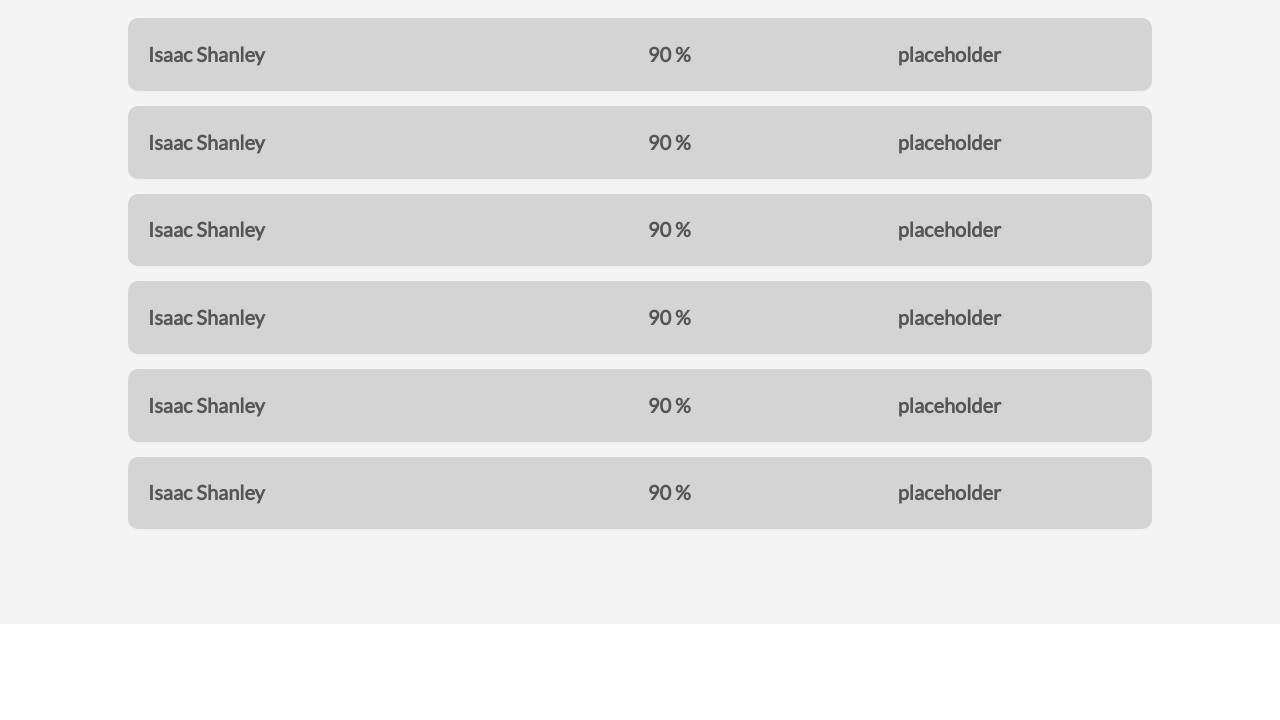
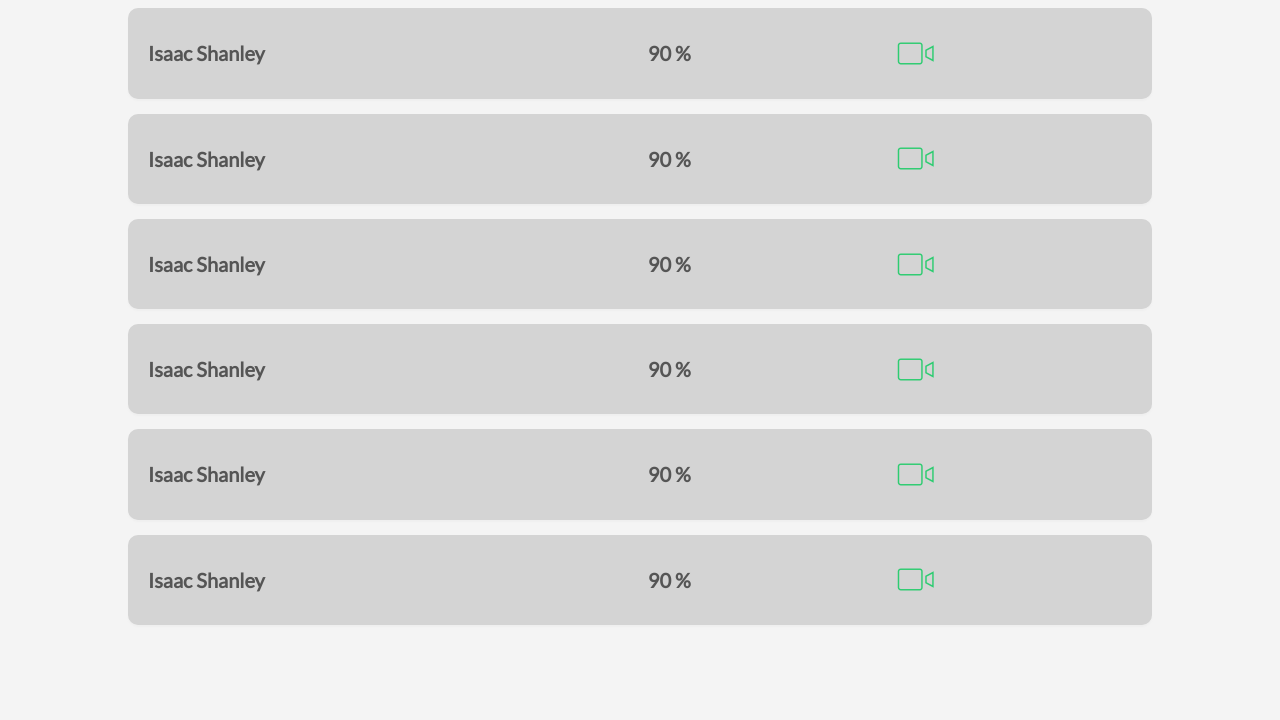
Before and after one commit to ishanley/GenMatch, a plain HTML site: page templates/search.html in a window 1280 px wide. Shown: the part 250-970 px from the top of the page. Before the commit the page ends 874 px from the top, so only its background shows below. Drawn offline with Linux system fonts and the light colour scheme; files whose address does not match are found by name.

Commit message:
more cool stuff!

```diff
--- a/static/resources/css/style.css
+++ b/static/resources/css/style.css
@@ -76,11 +76,21 @@ section {
     color: #2ecc71;
 }
 
+.icon {
+    color: #2ecc71;
+}
+
 .icon-big {
-    color: #2ecc71;
+
     font-size: 320%;
     display: block;
     margin-bottom: 10px;
+}
+
+.icon-small {
+    font-size: 220%;
+    margin: 0;
+    height:25px;
 }
 
 .clearfix:after {
@@ -316,7 +326,7 @@ input[type=submit] {
 
 .header-row,
 .search-result-row {
-        padding: 15px 20px;
+        padding: 10px 20px;
 }
 
 .header-row h4 {
@@ -327,10 +337,16 @@ input[type=submit] {
 
 .search-result-row {
     margin-bottom: 15px;
-/*    border: 2px solid #2ecc71;*/
     border-radius: 10px;
     background-color: #d4d4d4;
     box-shadow: 0 2px 2px #efefef;
+    position: relative;
+}
+
+.search-result-row h4 {
+    position: absolute;
+    top: 50%;
+    transform: translateY(-50%);
 }
 
 /* -------------------------------------------------- */
--- a/templates/search.html
+++ b/templates/search.html
@@ -48,7 +48,7 @@
                         <h4>90 %</h4>
                     </div>
                     <div class="col span-1-of-4">
-                        <h4>placeholder</h4>
+                        <i class="ion-ios-videocam-outline icon icon-small"></i>
                     </div>
                 </div>
 
@@ -60,7 +60,7 @@
                         <h4>90 %</h4>
                     </div>
                     <div class="col span-1-of-4">
-                        <h4>placeholder</h4>
+                        <i class="ion-ios-videocam-outline icon icon-small"></i>
                     </div>
                 </div>
 
@@ -72,7 +72,7 @@
                         <h4>90 %</h4>
                     </div>
                     <div class="col span-1-of-4">
-                        <h4>placeholder</h4>
+                        <i class="ion-ios-videocam-outline icon icon-small"></i>
                     </div>
                 </div>
 
@@ -84,7 +84,7 @@
                         <h4>90 %</h4>
                     </div>
                     <div class="col span-1-of-4">
-                        <h4>placeholder</h4>
+                        <i class="ion-ios-videocam-outline icon icon-small"></i>
                     </div>
                 </div>
 
@@ -96,7 +96,7 @@
                         <h4>90 %</h4>
                     </div>
                     <div class="col span-1-of-4">
-                        <h4>placeholder</h4>
+                        <i class="ion-ios-videocam-outline icon icon-small"></i>
                     </div>
                 </div>
 
@@ -108,7 +108,7 @@
                         <h4>90 %</h4>
                     </div>
                     <div class="col span-1-of-4">
-                        <h4>placeholder</h4>
+                        <i class="ion-ios-videocam-outline icon icon-small"></i>
                     </div>
                 </div>
             </div>
```
Also changed, not shown: templates/index.html (+4 -4 lines).
